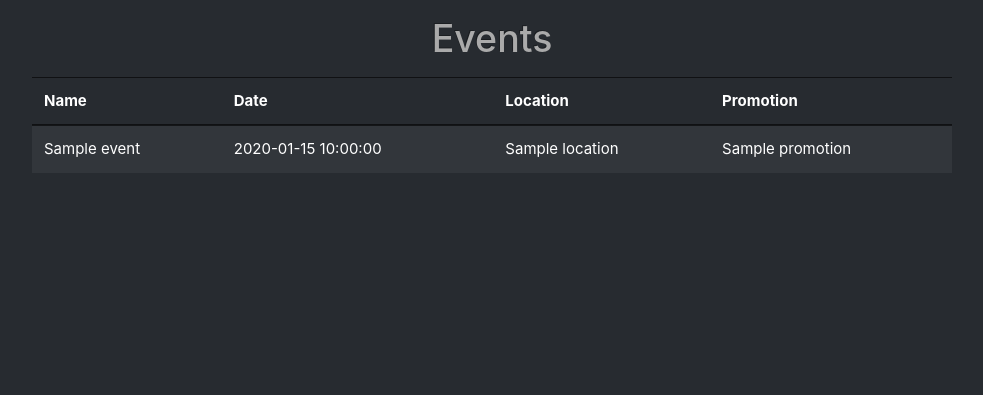
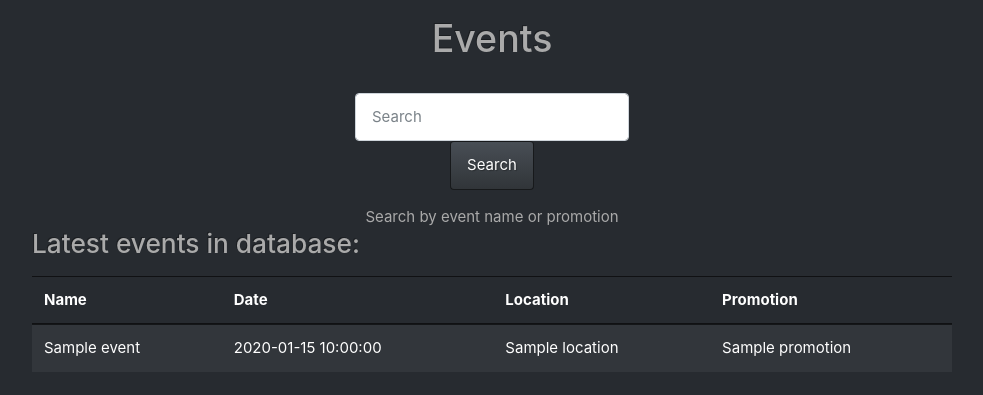
Before and after one commit to murmurian/fghtApp, a Flask app: template templates/events.html in a window 1280 px wide. Shown: the part 57-452 px from the top of the page, without its empty margins (148-1131 px from the left). Run offline with Flask 3, Linux system fonts and the light colour scheme; the template is opened without the code that fills it: values that come from a table or form of the project are taken from there, most other values are stand-ins (such as "Sample title", 1, 10 or a date in 2020); some libraries are stand-ins or nearby versions.

Commit message:
Added search for events by name or promotion

```diff
--- a/templates/events.html
+++ b/templates/events.html
@@ -2,7 +2,23 @@
 
 {% block content %}
 <h1 class="text-center my-3">Events</h1>
-  <table class="table table-striped">
+<div class="row">
+  <div class="col-4"></div>
+  <div class="col-4">
+    <form method="POST" action="{{ url_for('events_route') }}" class="form-inline my-3 text-center">
+      {{ form.csrf_token }}
+      <div class="form-group mx-auto">
+        <label for="q" class="sr-only">Search</label>
+        {{ form.search(class='form-control', placeholder='Search') }}
+      </div>
+      <button class="btn btn-primary mx-auto" type="submit">Search</button>
+    </form>
+  </div>
+  <div class="col-4"></div>
+</div>
+<div class="text-center">Search by event name or promotion</div>
+{% if not form.search.data %}<h3>Latest events in database:</h3>{% endif %}
+<table class="table table-striped my-3">
   <thead>
     <tr>
       <th>Name</th>
--- a/templates/fight.html
+++ b/templates/fight.html
@@ -202,7 +202,7 @@
     <div class="col-sm-2"></div>
 </div>
 {% if all_scores %}
-<div class="text-center my-3">
+<div class="text-center">
     <a href="{{ url_for('scorecards', fight_id=fight.id) }}" class="btn btn-primary">See all</a>
 </div>
 {% endif %}
--- a/templates/fighters.html
+++ b/templates/fighters.html
@@ -18,7 +18,7 @@
 </div>
 <div class="text-center">Search by first name, last name, both or nickname</div>
 {% if not form.search.data %}<h3>Random fighters in database:</h3>{% endif %}
-<table class="table table-striped">
+<table class="table table-striped my-3">
     <thead>
         <tr>
             <th scope="col">Fighter</th>
--- a/templates/fights.html
+++ b/templates/fights.html
@@ -25,7 +25,7 @@
 {% if not form.data.start_date or not form.data.end_date %}
 <h3>Most recent fights in the database:</h3>
 {% endif %}
-<table class="table table-striped">
+<table class="table table-striped my-3">
   <thead>
     <tr>
       <th scope="col">Fight</th>
--- a/templates/referee.html
+++ b/templates/referee.html
@@ -2,7 +2,7 @@
 {% block title %} {{ referee.firstname }} {{ referee.lastname }} {% endblock %}
 
 {% block content %}
-<div class="card">
+<div class="card my-3">
     <div class="card-body">
         <h2 class="card-title text-center">{{ referee.firstname }} {{ referee.lastname }}</h2>
         <table class="table table-striped">
--- a/templates/referees.html
+++ b/templates/referees.html
@@ -4,7 +4,7 @@
 
 <h1 class="text-center my-3">Referees</h1>
 
-<table class="table table-striped">
+<table class="table table-striped my-3">
   <thead>
     <tr>
       <th scope="col">Referee name</th>
```
Also changed, not shown: matches.py (+9 -2 lines), routes.py (+12 -4 lines). Lines whose indentation alone changed are shown as unchanged.
